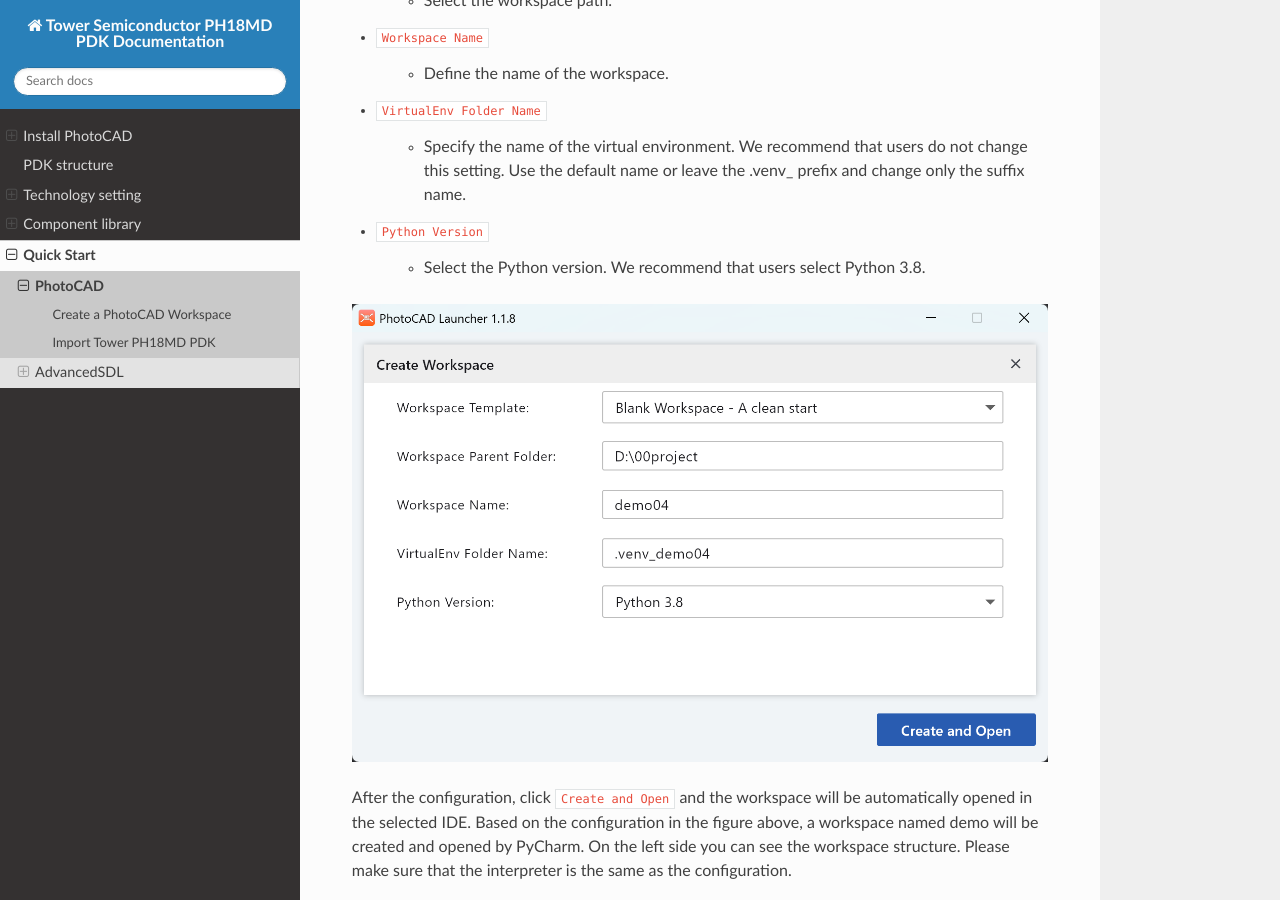
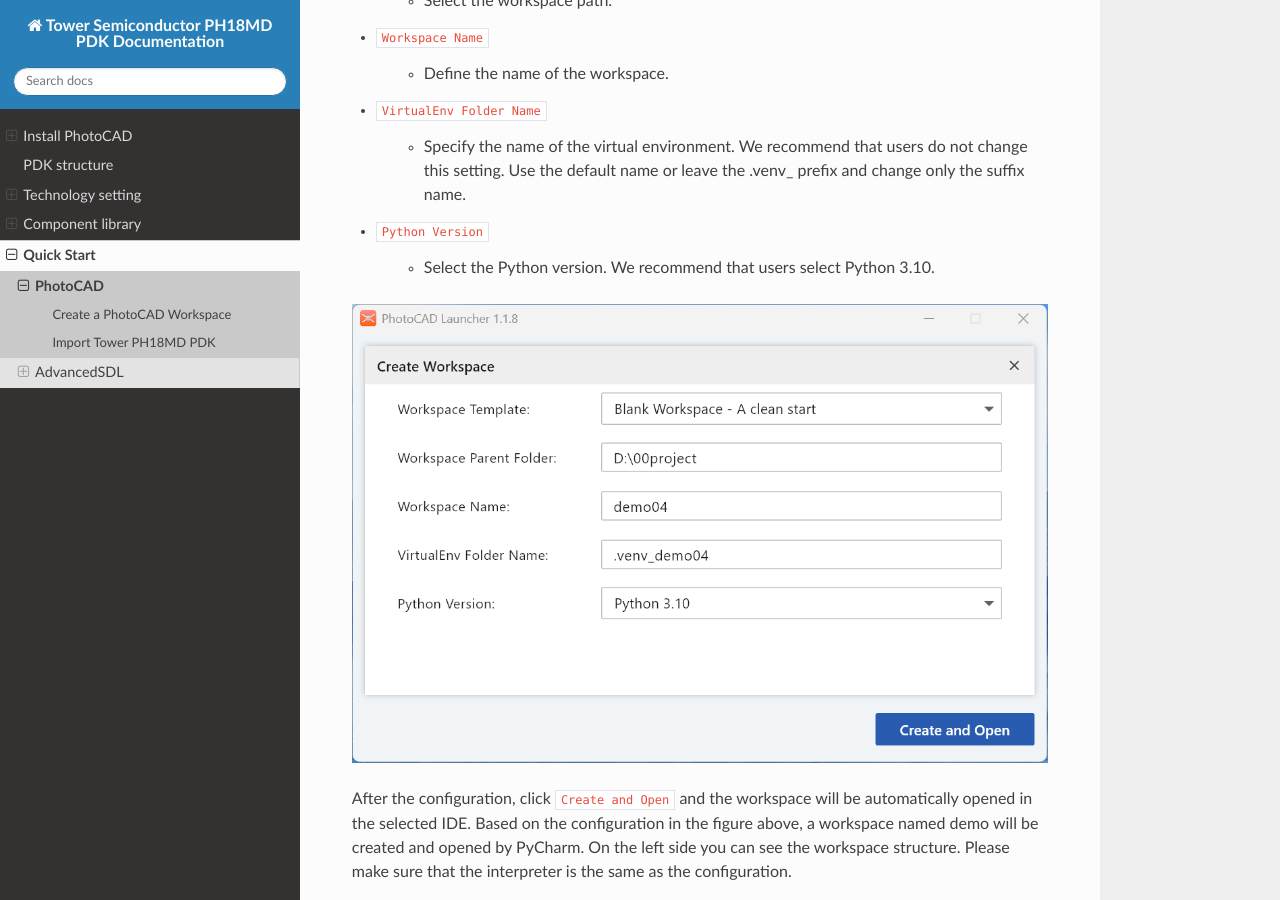
Before and after one commit to Latitudeda/Towersemi_ph18md, a Sphinx documentation site: the page built from docs/source/quick_start/PhotoCAD.rst, in a window 1280 px wide and 900 px high, scrolled down 869 px. Built offline with Sphinx 7.4.7 and the Read the Docs theme 3.1.0, drawn with Linux system fonts in a browser that asks for light colours.

Commit message:
update_261012

```diff
--- a/docs/source/quick_start/PhotoCAD.rst
+++ b/docs/source/quick_start/PhotoCAD.rst
@@ -31,7 +31,7 @@ Configure the workspace in the pop-up window.
 
 * ``Python Version``
 
-    * Select the Python version. We recommend that users select Python 3.8.
+    * Select the Python version. We recommend that users select Python 3.10.
 
 .. image:: ../images/PhotoCAD_2.png
 
--- a/docs/source/tech/layers.rst
+++ b/docs/source/tech/layers.rst
@@ -5,7 +5,7 @@ The layers are auto-generated by filling the ``layers.csv`` file, ``FLYLINE_MARK
 
 ::
 
-    class LAYER(BASE_LAYER):
+    class LAYER(TECH.LAYER):
         swg = Layer(PROCESS.swg, PURPOSE.drawing, 'Strip waveguide')
         rwg = Layer(PROCESS.rwg, PURPOSE.drawing, 'ridge waveguide')
         revswg = Layer(PROCESS.revswg, PURPOSE.drawing, 'reverse strip WG')
```
Also changed, not shown: docs/source/structure/index.rst (+4 -4 lines), docs/source/images/PhotoCAD_2.png, docs/source/images/PhotoCAD_6.png, docs/source/images/PhotoCAD_7.png.
